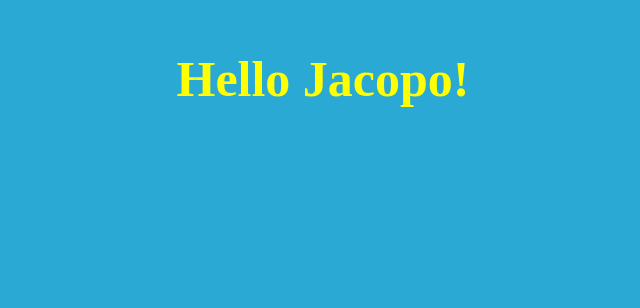
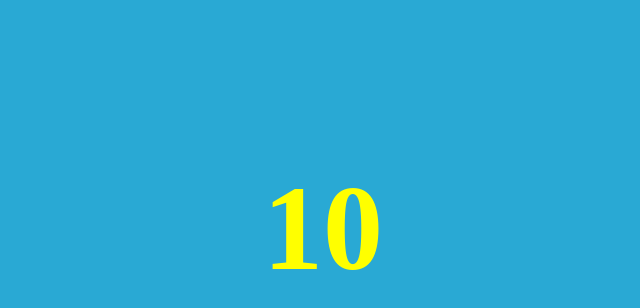
Before and after one commit to Marcoripa/Develhope-React-ex, a React (Create React App) app: page / in a window 1280 px wide. Shown: the top 308 px of the page, without its empty margins (317-957 px from the left). Built offline with nearby package versions, Linux system fonts and the light colour scheme.

Commit message:
function02

```diff
--- /dev/null
+++ b/src/Sum.jsx
@@ -0,0 +1,12 @@
+function Sum({numbers}) {
+    let sum = 0
+    for (let number of numbers) {
+        sum += number
+    }
+
+    return (
+        <h1>{sum}</h1>
+    )
+}
+
+export default Sum
--- a/src/index.css
+++ b/src/index.css
@@ -2,8 +2,9 @@ body {
     background-color: rgb(41, 169, 212);
 }
 
-p {
-    font-size: 50px;
+h1 {
+    margin-top: 10rem;
+    font-size: 120px;
     text-align: center;
     color: yellow;
     font-weight: bold;
--- a/src/index.js
+++ b/src/index.js
@@ -1,7 +1,7 @@
 import React from "react";
 import ReactDOM from "react-dom";
-import Welcome from './Welcome';
+import Sum from './Sum'
 import './index.css'
 
 
-ReactDOM.render(<Welcome name={'Jacopo'}/>, document.getElementById('root'))
+ReactDOM.render(<Sum numbers={[1, 2, 3, 4]}/>, document.getElementById('root'))
```
